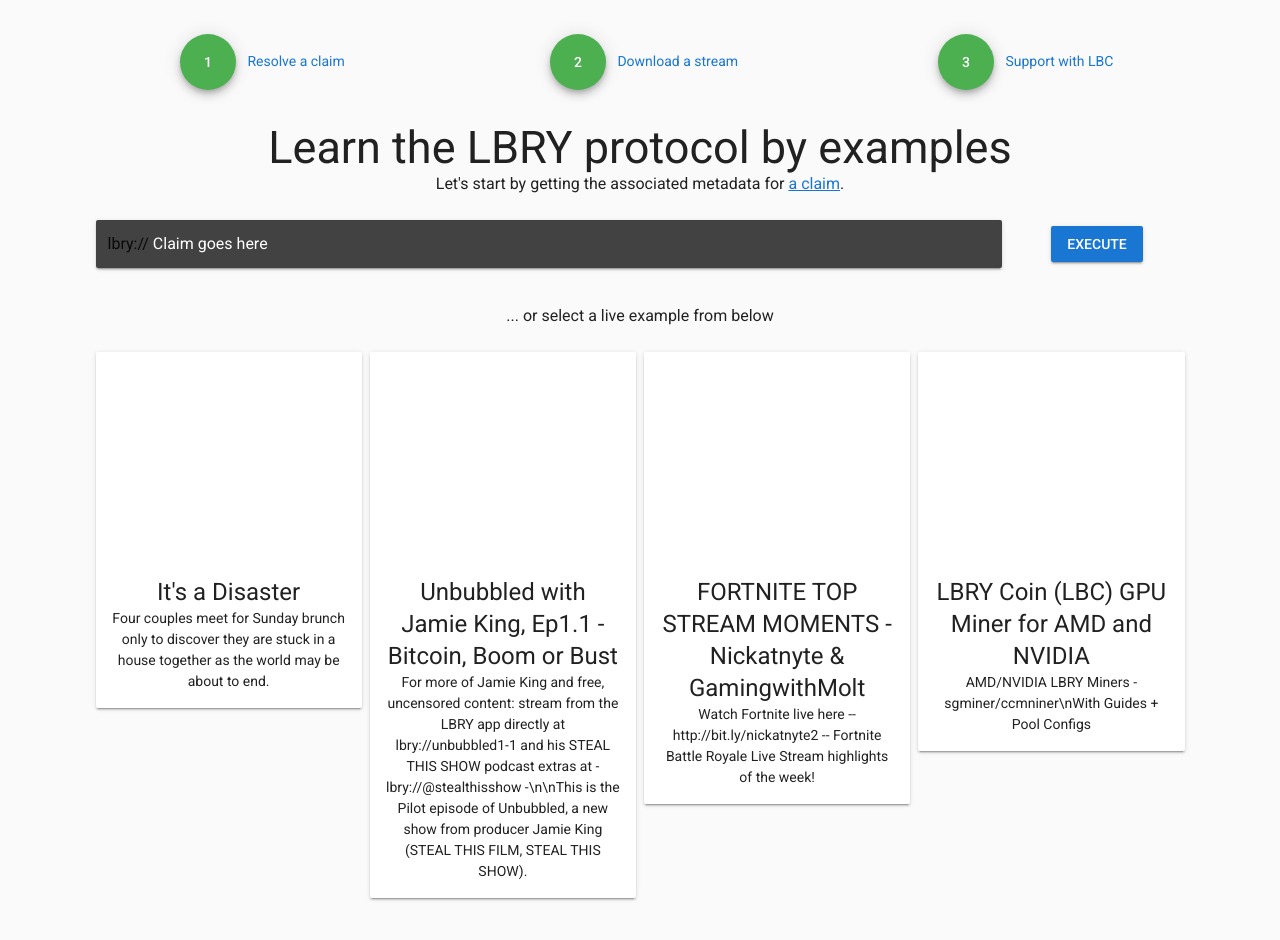
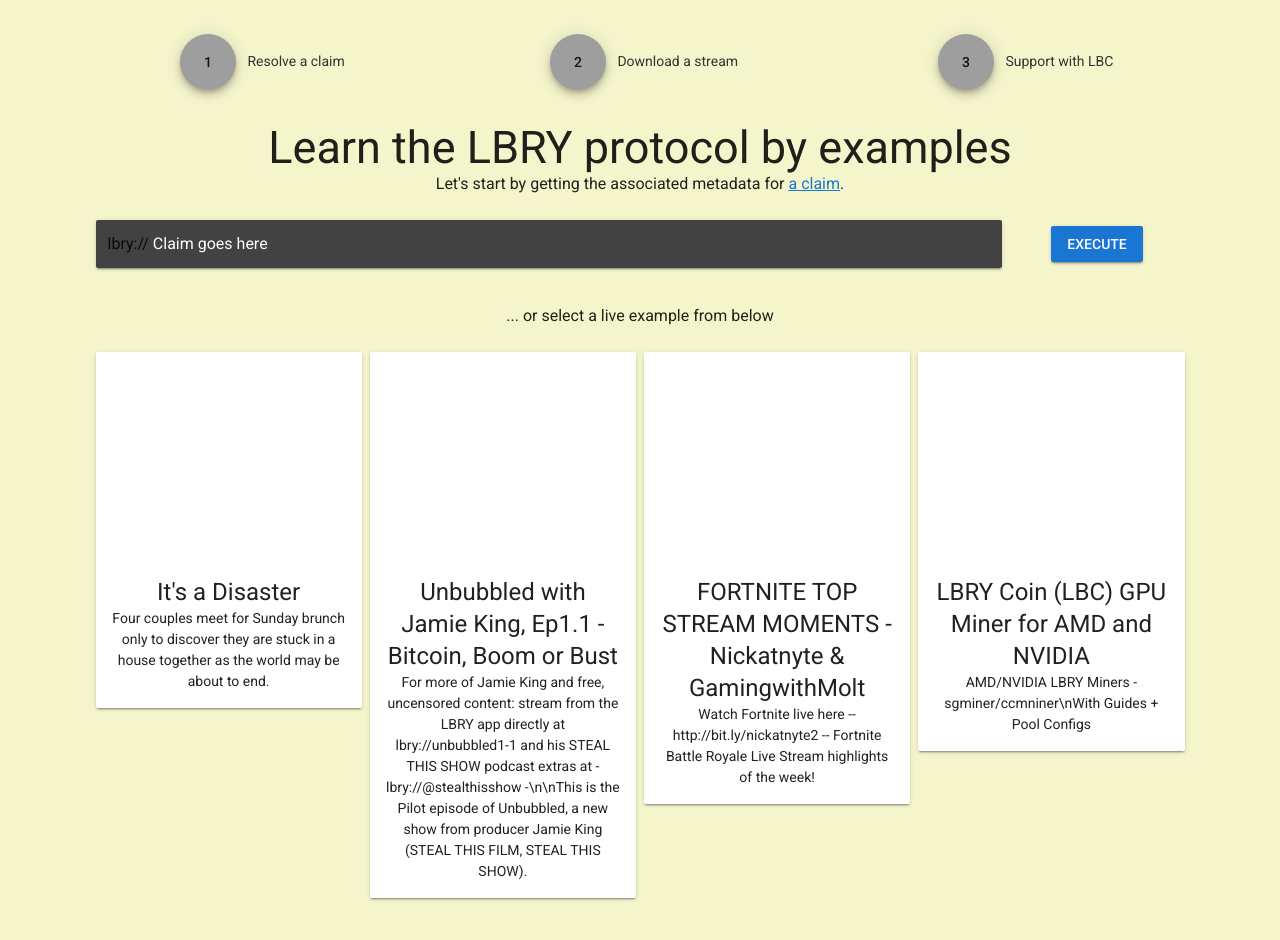
Before and after one commit to Krisseck/LBRY-Tech-Demo, a Vue app: page /#/step-1 in a window 1280 px wide. Before the commit this address led to /#/. Shown: the top 940 px of the page. Built offline with nearby package versions, Linux system fonts and the light colour scheme; what vue-highlightjs, vue-resource would draw is missing.

Commit message:
Some styling

```diff
--- a/src/App.vue
+++ b/src/App.vue
@@ -4,19 +4,19 @@
       <v-layout row wrap id="navigation">
         <v-flex xs4>
           <router-link to="/step-1">
-            <v-btn color="success" fab>1</v-btn>
+            <v-btn color="grey" fab>1</v-btn>
             Resolve a claim
           </router-link>
         </v-flex>
         <v-flex xs4>
           <router-link to="/step-2">
-            <v-btn color="success" fab>2</v-btn>
+            <v-btn color="grey" fab>2</v-btn>
             Download a stream
           </router-link>
         </v-flex>
         <v-flex xs4>
           <router-link to="/step-3">
-            <v-btn color="success" fab>3</v-btn>
+            <v-btn color="grey" fab>3</v-btn>
             Support with LBC
           </router-link>
         </v-flex>
@@ -38,9 +38,22 @@
 
 <style lang="scss">
 
+@import 'scss/variables';
+
+#app {
+  background: #F5F5CC;
+}
+
 #navigation {
   a {
     text-decoration: none;
+    color: $text-color;
+  }
+  .router-link-active {
+    .btn {
+      background: $primary-color !important;
+      color: white !important;
+    }
   }
 }
 
--- a/src/components/Step1.vue
+++ b/src/components/Step1.vue
@@ -12,7 +12,7 @@
         <v-btn color="primary" v-on:click="fetchMetadata">Execute</v-btn>
       </v-flex>
       <v-flex xs12 v-if="isLoading">
-        <p class="subheading">Loading...</p>
+        <v-progress-circular indeterminate color="primary"></v-progress-circular>
       </v-flex>
       <v-flex xs12 v-if="jsonData">
         <pre v-highlightjs="jsonData" class="json-example"><code class="json"></code></pre>
--- /dev/null
+++ b/src/scss/_variables.scss
@@ -0,0 +1,2 @@
+$primary-color: #155b4a;
+$text-color: #333;
```
